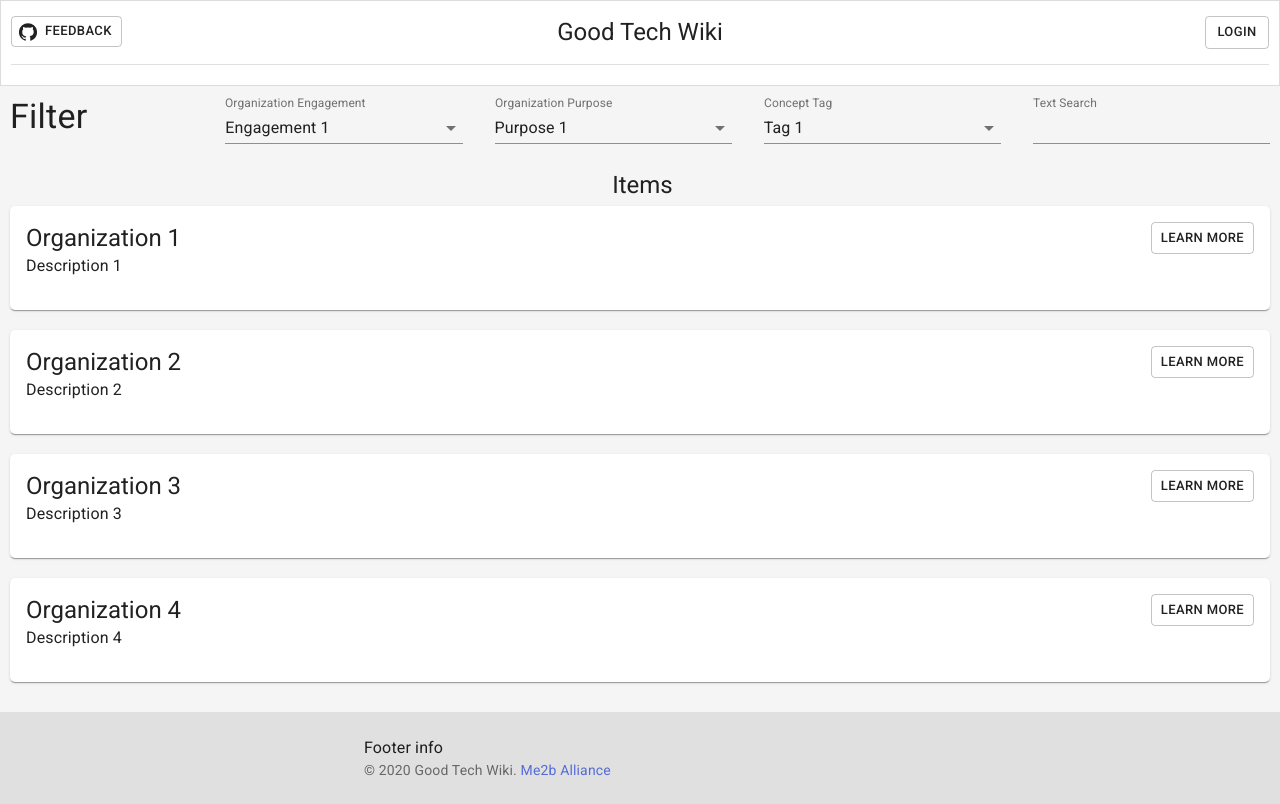
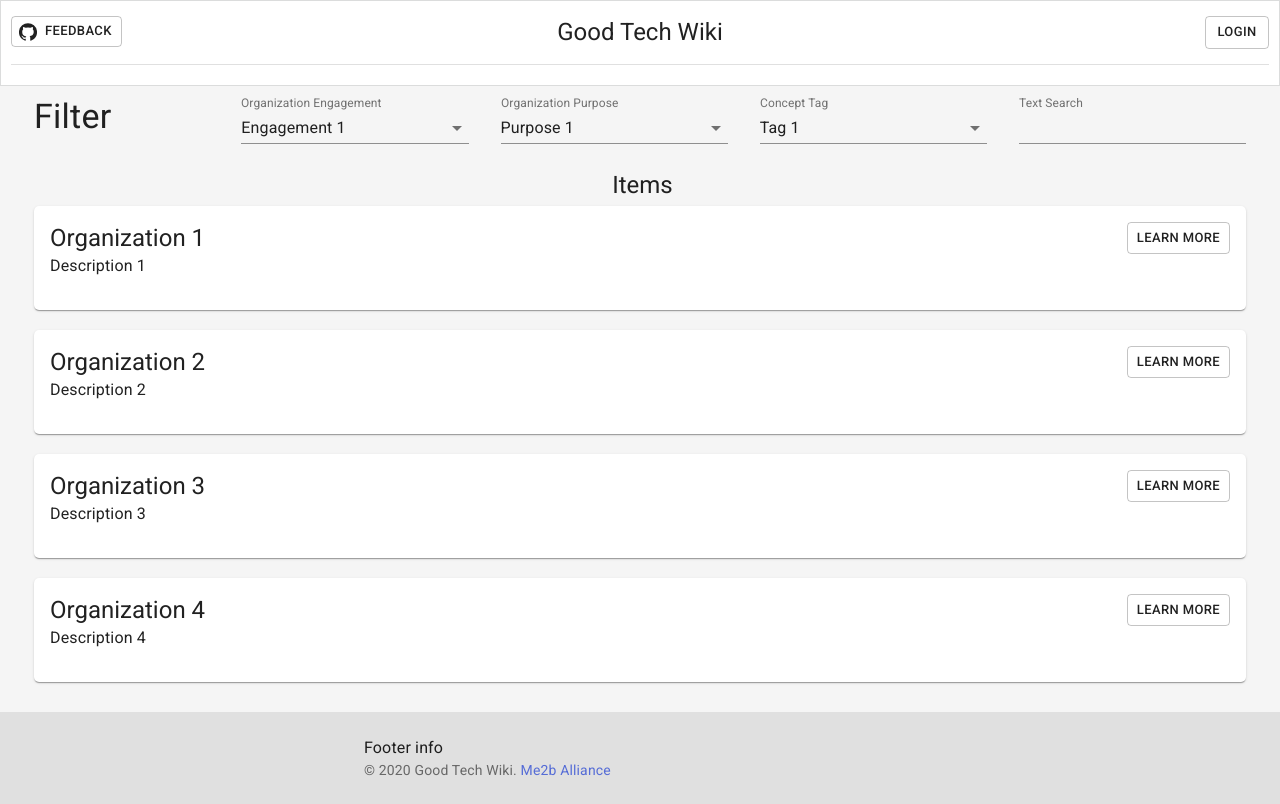
Before and after one commit to Me2B-Alliance/GoodTechWikiServer, a Next.js app: page / in a window 1280 px wide. Built offline with nearby package versions, Linux system fonts and the light colour scheme.

Commit message:
feat(app): use container for root page

```diff
--- a/pages/HomePage.js
+++ b/pages/HomePage.js
@@ -1,5 +1,6 @@
 import { makeStyles } from '@material-ui/core/styles'
 import PropTypes from 'prop-types'
+import Container from '@material-ui/core/Container'
 
 import Filters from '../components/Filters'
 import ItemList from '../components/ItemList'
@@ -24,10 +25,12 @@ export default function HomePage(props) {
     <React.Fragment>
       <div className={classes.root}>
         {/*<Sidebar />*/}
-        <div className={classes.body}>
-          <Filters filters={filters} />
-          <ItemList />
-        </div>
+        <Container>
+          <div className={classes.body}>
+            <Filters filters={filters} />
+            <ItemList />
+          </div>
+        </Container>
       </div>
     </React.Fragment>
   )
```
